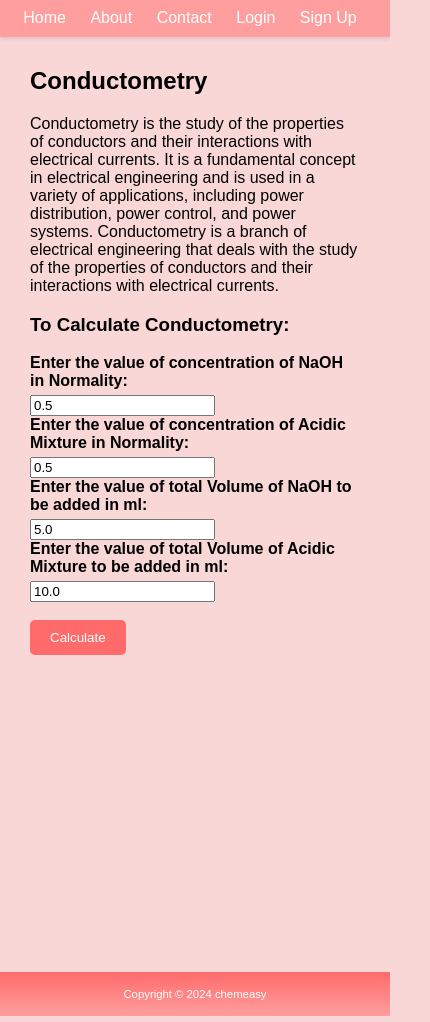
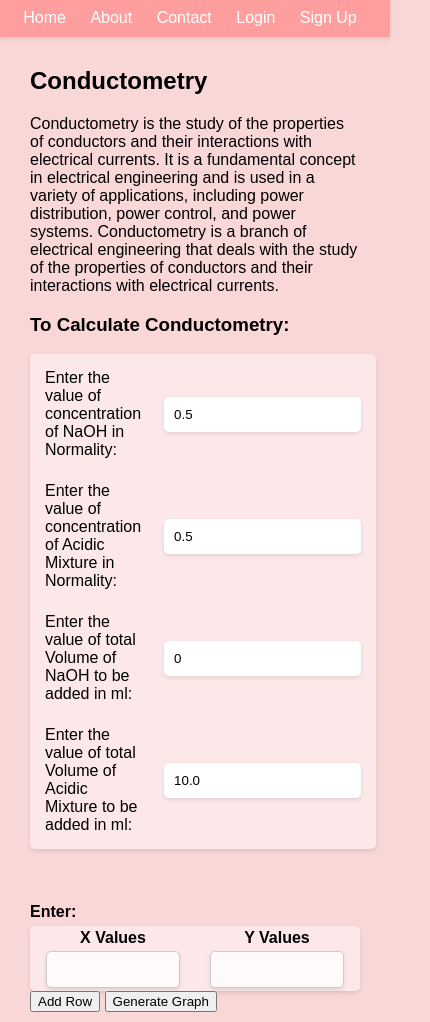
Before and after one commit to kirannandi896/chemeasy, a plain HTML site: page conductometry/conductometry.html in a window 390 px wide. Shown: the part 78-1100 px from the top of the page, 430 px wide, since content can reach past the window. Drawn offline with nearby package versions, Linux system fonts and the light colour scheme.

Commit message:
2 update

```diff
--- a/conductometry/conductometry.css
+++ b/conductometry/conductometry.css
@@ -0,0 +1,28 @@
+*{
+    scroll-behavior: smooth;
+    transition: all 0.5s ease-in-out;
+}
+
+table{
+  width: 20%;
+  text-align: center;
+  background: #fce8e8;
+  border-radius: 5px;
+  box-shadow: 0 2px 4px rgba(0, 0, 0, 0.1);
+  margin-left: 10px;
+}
+
+@media(max-width: 768px){
+  table{
+    width: 100%;
+    margin-left: 0px;
+  }
+}
+
+input{
+  border: none;
+  background-color: white;
+  border-radius: 5px;
+  padding: 10px;
+  box-shadow: 0 2px 4px rgba(0, 0, 0, 0.1);
+}
--- a/conductometry/conductometry.html
+++ b/conductometry/conductometry.html
@@ -1,5 +1,6 @@
+
 <!DOCTYPE html>
-<html>
+<html lang="en">
 
 <head>
   <meta charset="utf-8">
@@ -9,17 +10,52 @@
   <meta name="keywords" content="Chemistry, ChemEasy, Learn, Chemistry">
   <meta name="author" content="ChemEasy">
   <meta name="viewport" content="width=device-width, initial-scale=1.0">
-  <meta name="theme-color" content="#000000">
-  <meta name="apple-mobile-web-app-capable" content="yes">
-  <meta name="apple-mobile-web-app-status-bar-style" content="black">
-  <meta name="apple-mobile-web-app-title" content="ChemEasy">
-  <meta name="msapplication-TileImage" content="images/icons/icon-144x144.png">
-  <meta name="msapplication-TileColor" content="#000000">
   <link href="../style.css" rel="stylesheet" type="text/css" />
+  <link href="conductometry.css" rel="stylesheet" type="text/css" />
+  <script src="https://cdn.jsdelivr.net/npm/chart.js"></script>
 </head>
 
 <body>
-  <script src="conductometry.js"></script>
+  <script>
+
+    function addRow() {
+      var table = document.getElementById('dataInput');
+      var newRow = table.insertRow(table.rows.length);
+      newRow.innerHTML = '<td><input type="text" class="x-input"></td>' +
+                         '<td><input type="text" class="y-input"></td>';
+    }
+
+    function generateGraph() {
+      var xValues = [];
+      var yValues = [];
+
+      // Loop through table rows and collect input values
+      var tableRows = document.querySelectorAll('#dataInput tr');
+      tableRows.forEach(function(row, index) {
+        if (index !== 0) { // Skip header row
+          var xInput = row.querySelector('.x-input').value;
+          var yInput = row.querySelector('.y-input').value;
+          xValues.push(parseFloat(xInput));
+          yValues.push(parseFloat(yInput));
+        }
+      });
+
+      var ctx = document.getElementById('myChart').getContext('2d');
+      var chart = new Chart(ctx, {
+        type: 'line',
+        data: {
+          labels: xValues,
+          datasets: [{
+            label: 'Y Values',
+            data: yValues,
+            borderColor: 'rgb(75, 192, 192)',
+            tension: 0.1
+          }]
+        },
+        options: {}
+      });
+    }
+  </script>
   <header>
     <div class="header">
       <h1>Conductometry</h1>
@@ -45,23 +81,54 @@
         <p>Conductometry is the study of the properties of conductors and their interactions with electrical currents. It is a fundamental concept in electrical engineering and is used in a variety of applications, including power distribution, power control, and power systems. Conductometry is a branch of electrical engineering that deals with the study of the properties of conductors and their interactions with electrical currents.</p>
         <h3>To Calculate Conductometry: </h3>
         <form>
-          <label for="con1"> Enter the value of concentration of NaOH in Normality: </label>
-          <input type="number" id="con1" name="con1" value="0.5">
-          <br>
-          <label for="con2"> Enter the value of concentration of Acidic Mixture in Normality: </label>
-          <input type="number" id="con2" name="con2" value="0.5">
-          <br>
-          <label for="vol1"> Enter the value of total Volume of NaOH to be added in ml: </label>
-          <input type="number" id="vol1" name="vol1" value="5.0">
-          <br>
-          <label for="vol2"> Enter the value of total Volume of Acidic Mixture to be added in ml: </label>
-          <input type="number" id="vol2" name="vol2" value="10.0">
+          <table style="width:50%;text-align:left;" cellpadding="8" cellspacing="7">
+            <tr>
+              <td>Enter the value of concentration of NaOH in Normality:</td>
+              <td><input type="number" id="con1" name="con1" value="0.5"></td>
+            </tr>
+            <tr>
+              <td>
+                Enter the value of concentration of Acidic Mixture in Normality:
+              </td>
+              <td>
+                <input type="number" id="con2" name="con2" value="0.5">
+              </td>
+            </tr>
+            <tr>
+              <td> Enter the value of total Volume of NaOH to be added in ml: </td>
+              <td><input type="number" id="vol1" name="vol1" value="0"  oninput=""></td>
+            </tr>
+            <tr>
+              <td>
+                Enter the value of total Volume of Acidic Mixture to be added in ml:
+              </td>
+              <td>
+                <input type="number" id="vol2" name="vol2" value="10.0">
+              </td>
+            </tr>
+          </table>
+
+          <br><br><br>
+          <label for="enter"> Enter: </label>
+          <!-- <table cellpadding="5px" cellspacing="10px" id="dataInput">
+          </table> -->
+          <table id="dataInput">
+            <tr>
+              <th>X Values</th>
+              <th>Y Values</th>
+            </tr>
+            <tr>
+              <td><input type="text" class="x-input"></td>
+              <td><input type="text" class="y-input"></td>
+            </tr>
+          </table>
+          <button onclick="addRow()">Add Row</button>
+          <button onclick="generateGraph()">Generate Graph</button>
+          <canvas id="myChart" width="400" height="400"></canvas>
           <br><br>
-          <input type="button" value="Calculate" id="submit" onclick="calculateConductometry()">
         </form>
+        <br><br>
 
-        <p id="result"></p>
-<br><br><br><br><br><br><br><br><br><br><br><br>
 
       </div>
     </div>
--- a/conductometry/conductometry.js
+++ b/conductometry/conductometry.js
@@ -1,17 +1,51 @@
-function calculateConductometry(){
-  var c1 = document.getElementById("con1").value;
-  var c2 = document.getElementById("con2").value;
-  var v1 = document.getElementById("vol1").value;
-  var v2 = document.getElementById("vol2").value;
-  var k1 = 0.0221;
-  var mytable = "<table cellpadding=\"0\" cellspacing=\"0\"><tbody><tr>";
+function generateGraph() {
+    var xValues = [];
+    var yValues = [];
 
-  for (var i = 0; i <= v1 ; i+=0.2) {
-    mytable += "</tr><tr>";
-    mytable += "<td>[" + i.toFixed(1) + "]</td>";
-  }
+    // Loop through table rows and collect input values
+    var tableRows = document.querySelectorAll('#dataInput tr');
+    tableRows.forEach(function(row, index) {
+        if (index !== 0) { // Skip header row
+            var xInput = row.querySelector('.x-input').value;
+            var yInput = row.querySelector('.y-input').value;
+            xValues.push(parseFloat(xInput));
+            yValues.push(parseFloat(yInput));
+        }
+    });
 
-  mytable += "</tr></tbody></table>";
+    var ctx = document.getElementById('myChart').getContext('2d');
+    var chart = new Chart(ctx, {
+        type: 'line',
+        data: {
+            labels: xValues,
+            datasets: [{
+                label: 'Y Values',
+                data: yValues,
+                borderColor: 'rgb(75, 192, 192)',
+                tension: 0.1
+            }]
+        },
+        options: {}
+    });
+}
 
-  document.getElementById("result").innerHTML = mytable;
-}
+
+// function calculateConductometry(){
+//   var c1 = document.getElementById("con1").value;
+//   var c2 = document.getElementById("con2").value;
+//   var v1 = document.getElementById("vol1").value;
+//   var v2 = document.getElementById("vol2").value;
+//   var k1 = 0.0221;
+//   var mytable = "<tr><td>Volume</td><td>Conductance</td></tr><tr>";
+
+//   for (var i = 0; i <= v1 ; i+=0.2) {
+//     mytable += "</tr><tr>";
+//     mytable += "<td><input type=\"number\" class = \"x-input\" value=" + i.toFixed(1) + "></td><td><input type=\"number\" class=\"y-input\"></td>";
+//   }
+//   mytable += "</tr><tr>";
+//   mytable += "<td><input type=\"number\" class = \"x-input\" value=" + i.toFixed(1) + "></td><td><input type=\"number\" class=\"y-input\"></td>";
+
+//   mytable += "</tr>";
+
+//   document.getElementById("dataInput").innerHTML = mytable;
+// }
--- a/style.css
+++ b/style.css
@@ -9,6 +9,20 @@ body {
   margin: 0;
   padding: 0;
 }
+
+/* .home{
+  background-image: url("chemimage.jpg");
+  background: rgba(255, 255, 255, 0.8);
+  color:white;
+  background-size: cover;
+  background-repeat: no-repeat;
+  background-position: center;
+  height: 100vh;
+} */
+
+/* .about{
+  margin-top: 100vh;
+} */
 
 header {
   background: linear-gradient(to bottom, #ff6b6b, #ff9e9e);
@@ -142,13 +156,15 @@ input[type="submit"]:hover, input[type="button"]:hover{
   font-size: 14px;
   margin-top: 5px;
 }
-footer{
+/* .footer{
   font-size: 0.3cm;
   background: linear-gradient(to bottom, #ff6b6b, #ff9e9e);
   color: #fff;
-  position: static;
-  bottom: 0;
+  width: 107%;
   padding: 5px;
   margin-top: 10vh;
+  margin-bottom: -40px;
+  margin-left: -40px;
+  margin-right: -40px;
   text-align: center;
-}
+} */
```
Also changed, not shown: graph.html (added, +64 -0 lines), index.html (+9 -3 lines), chemimage.jpg (added).
